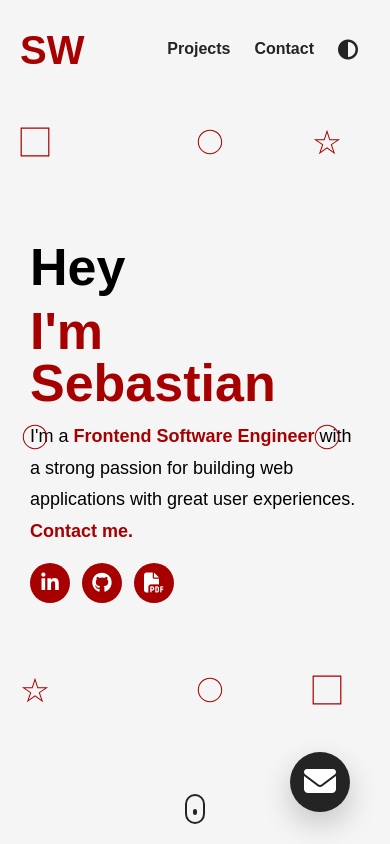
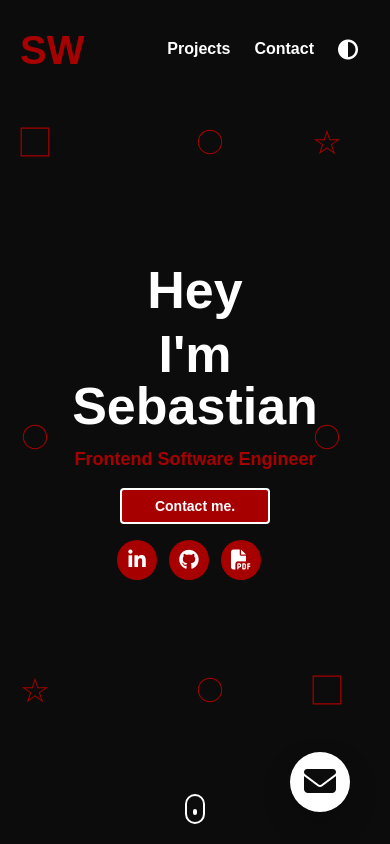
Before and after one commit to Dowboy/e-portfolio, a plain HTML site: page index.html in a window 390 px wide. Shown: the top 844 px of the page. Drawn offline with nearby package versions, Linux system fonts and the light colour scheme; a web font is replaced by a local one.

Commit message:
header and color update

```diff
--- a/index.html
+++ b/index.html
@@ -15,7 +15,7 @@
     })();
     </script>
 </head>
-<body>
+<body class="dark-theme">
     <section id="landing-page" onmousemove="moveBackground(event)">
         <nav>
             <h1 id="personal-logo">SW</h1>
@@ -55,10 +55,10 @@
                 <h1 class="title">Hey</h1>
                 <h1 class="title span--color">I'm Sebastian</h1>
                 <p class="header__para">
-                    I'm a <b class="span--color">Frontend Software Engineer</b> with a strong passion for building web applications with great user experiences.
+                    <b class="span--color">Frontend Software Engineer</b>
                 <br>
-                    <b class="span--color header__contact" onclick="toggleModal()">Contact me.</b>
                 </p>
+                <p class="header__contact header__para" onclick="toggleModal()">Contact me.</p>
                 <div class="social__list">
                     <a title="LinkedIn" href="https://www.linkedin.com/in/sebastian-w-56959a236/" target="_blank" class="social__link click">
                         <i class="fab fa-linkedin-in"></i>
--- a/index.js
+++ b/index.js
@@ -1,5 +1,5 @@
 let isModalOpen = false;
-let contrastToggle = false;
+let contrastToggle = true;
 
 // dark-theme
 
--- a/style.css
+++ b/style.css
@@ -63,7 +63,7 @@ section {
 .title {
   font-size: 96px;
   margin-bottom: 12px;
-  text-align: left;
+  text-align: center;
   line-height: 1;
 }
 
@@ -112,7 +112,7 @@ label {
 input,
 textarea {
   width: 100%;
-  background-color: #242424;
+  background-color: #0C0C0C;
   color: #fff;
   outline: none;
   border: 3px solid #c0c4cc;
@@ -171,11 +171,11 @@ header,
 }
 
 .dark-theme section {
-  background-color: #242424;
+  background-color: #0C0C0C;
 }
 
 .dark-theme #about-me {
-  background-color: #202020;
+  background-color: #101010;
 }
 
 .dark-theme #personal-logo {
@@ -192,7 +192,11 @@ header,
 
 .dark-theme .mail__btn {
   background-color: white;
-  color: #242424;
+  color: #0C0C0C;
+}
+
+.dark-theme .header__contact {
+  border: 2px solid #fff;
 }
 
 .dark-theme .link__hover-effect--black:after {
@@ -216,23 +220,35 @@ header {
 }
 
 .header__para {
-  font-size: 24px;
+  font-size: 32px;
+  margin-bottom: 12px;
+  text-align: center;
   line-height: 1.75;
-  max-width: 450px;
 }
 
 .header__contact {
+  font-weight: bold;
+  width: 100%;
+  max-width: 200px;
+  margin: 0 auto 12px auto;
+  font-size: 20px;
+  padding: 10px 14px;
+  border-radius: 4px;
   transition: all 300ms ease;
+  background-color: #a60000;
+  color: #fff;
+  border: 2px solid #101010;
 }
 
 .header__contact:hover {
-  color: rgb(80%, 0%, 0%);
+  background-color: rgb(80%, 0%, 0%);
   cursor: pointer;
 }
 
 .social__list {
   margin-top: 16px;
   display: flex;
+  justify-content: center;
 }
 
 .social__link {
@@ -259,7 +275,7 @@ header {
   font-size: 32px;
   border-radius: 50%;
   border: none;
-  background-color: #242424;
+  background-color: #101010;
   color: white;
   position: fixed;
   z-index: 1000;
@@ -333,7 +349,7 @@ nav {
 .nav__link--anchor {
   text-decoration: none;
   font-size: 16px;
-  color: #242424;
+  color: #101010;
   font-weight: 700;
 }
 
@@ -421,7 +437,7 @@ nav {
 }
 
 .modal__contact {
-  background-color: #242424;
+  background-color: #101010;
   color: white;
   transform: translateX(110%);
 }
@@ -479,7 +495,7 @@ nav {
 }
 
 .modal__overlay--loading {
-  background-color: #242424;
+  background-color: #101010;
   font-size: 80px;
 }
 
@@ -712,7 +728,7 @@ nav {
 /* FOOTER */
 
 footer {
-  background-color: #242424;
+  background-color: #101010;
   display: flex;
   padding: 6% 0;
   position: relative;
@@ -813,6 +829,10 @@ footer {
   .header__para {
     font-size: 20px;
   }
+  .header__contact {
+    font-size: 16px;
+    padding: 8px 12px;
+  }
 
   .about__me--skills {
     justify-content: center;
@@ -878,12 +898,17 @@ footer {
 
 /* small phones */
 
-@media (max-width: 520px) {
+@media (max-width: 540px) {
   .title {
     font-size: 52px;
   }
   .header__para {
     font-size: 18px;
+  }
+  .header__contact {
+    font-size: 14px;
+    padding: 4px 6px;
+    max-width: 150px;
   }
   .nav__link:first-child {
     display: none;
@@ -898,8 +923,14 @@ footer {
   .about__me--para {
     font-size: 14px;
   }
+  .about__me--info {
+    padding: 0px;
+  }
   .skill__name {
     font-size: 12px;
+  }
+  .skill__img--wrapper {
+    padding: 12px 0px;
   }
 
   .section__title {
```
